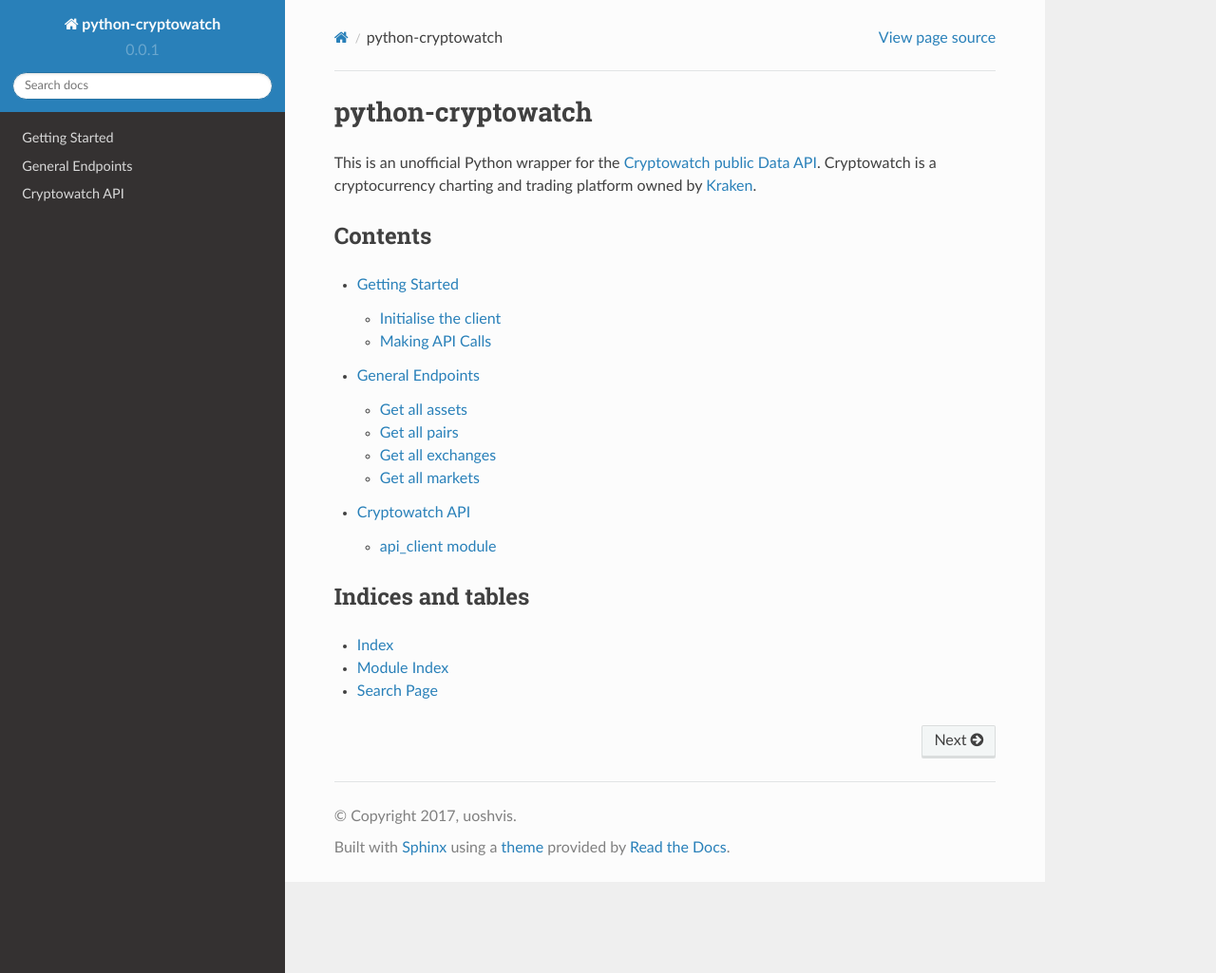
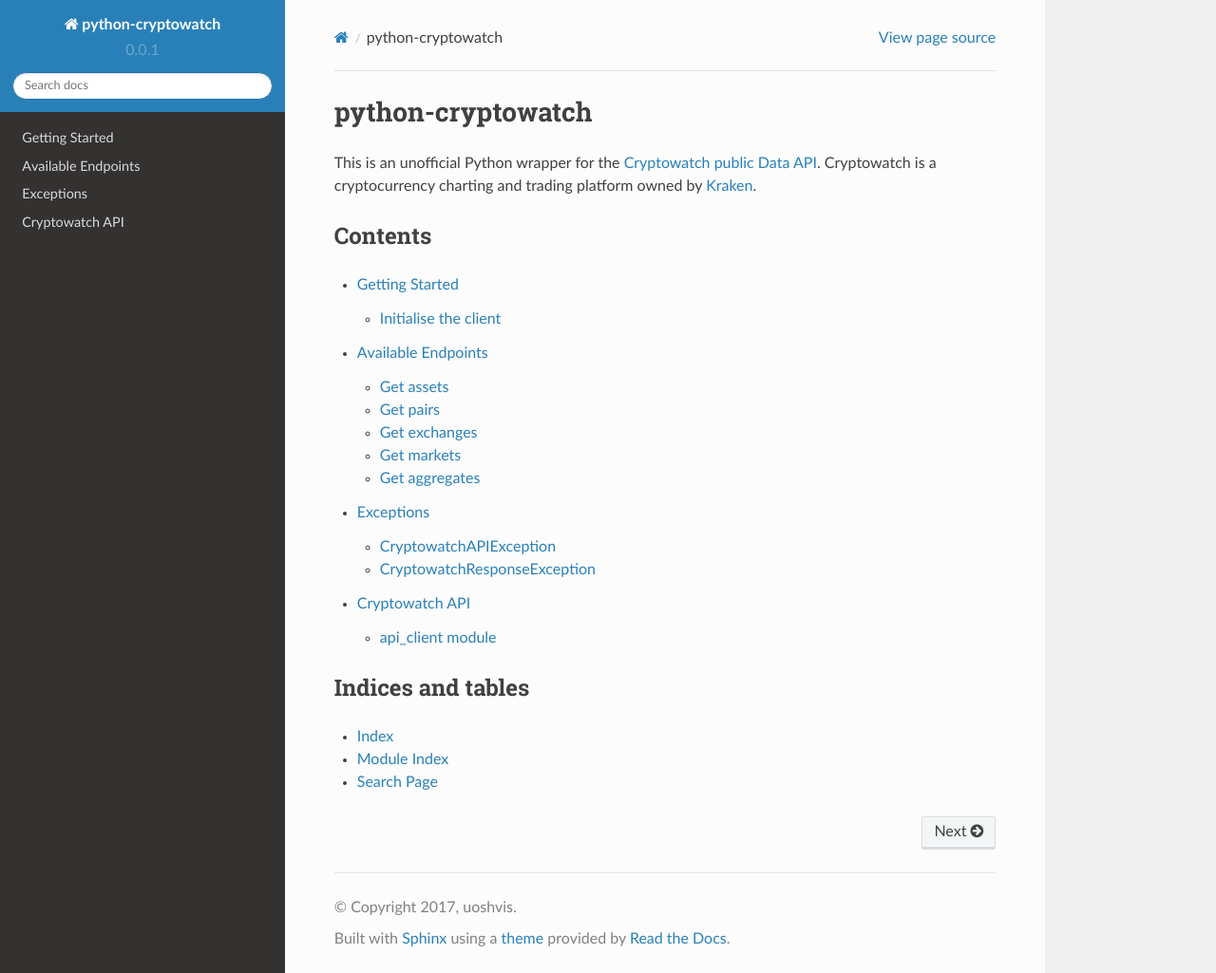
Before and after one commit to uoshvis/python-cryptowatch, a Sphinx documentation site: the page built from docs/index.rst, in a window 1280 px wide and 1025 px high. Shown: the whole window at 95% size. Built offline with Sphinx 7.4.7 and the Read the Docs theme 2.0.0, drawn with Linux system fonts in a browser that asks for light colours.

Commit message:
add exceptions docs

```diff
--- a/docs/general.rst
+++ b/docs/general.rst
@@ -1,31 +1,38 @@
-General Endpoints
-=================
+Available Endpoints
+===================
 
-`Get all assets <cryptowatch.html#cryptowatch.api_client.Client.get_assets>`_
-^^^^^^^^^^^^^^^^^^^^^^^^^^^^^^^^^^^^^^^^^^^^^^^^^^^^^^^^^^^^^^^^^^^^^^^^^^^^^
+`Get assets <cryptowatch.html#cryptowatch.api_client.Client.get_assets>`_
+^^^^^^^^^^^^^^^^^^^^^^^^^^^^^^^^^^^^^^^^^^^^^^^^^^^^^^^^^^^^^^^^^^^^^^^^^
 
 .. code:: python
 
     client.get_assets()
 
 
-`Get all pairs <cryptowatch.html#cryptowatch.api_client.Client.get_pairs>`_
-^^^^^^^^^^^^^^^^^^^^^^^^^^^^^^^^^^^^^^^^^^^^^^^^^^^^^^^^^^^^^^^^^^^^^^^^^^^^
+`Get pairs <cryptowatch.html#cryptowatch.api_client.Client.get_pairs>`_
+^^^^^^^^^^^^^^^^^^^^^^^^^^^^^^^^^^^^^^^^^^^^^^^^^^^^^^^^^^^^^^^^^^^^^^^
 
 .. code:: python
 
     client.get_pairs()
 
-`Get all exchanges <cryptowatch.html#cryptowatch.api_client.Client.get_exchanges>`_
-^^^^^^^^^^^^^^^^^^^^^^^^^^^^^^^^^^^^^^^^^^^^^^^^^^^^^^^^^^^^^^^^^^^^^^^^^^^^^^^^^^^^
+`Get exchanges <cryptowatch.html#cryptowatch.api_client.Client.get_exchanges>`_
+^^^^^^^^^^^^^^^^^^^^^^^^^^^^^^^^^^^^^^^^^^^^^^^^^^^^^^^^^^^^^^^^^^^^^^^^^^^^^^^
 
 .. code:: python
 
     client.get_exchanges()
 
-`Get all markets <cryptowatch.html#cryptowatch.api_client.Client.get_markets>`_
-^^^^^^^^^^^^^^^^^^^^^^^^^^^^^^^^^^^^^^^^^^^^^^^^^^^^^^^^^^^^^^^^^^^^^^^^^^^^^^^
+`Get markets <cryptowatch.html#cryptowatch.api_client.Client.get_markets>`_
+^^^^^^^^^^^^^^^^^^^^^^^^^^^^^^^^^^^^^^^^^^^^^^^^^^^^^^^^^^^^^^^^^^^^^^^^^^^^
 
 .. code:: python
 
     client.get_markets()
+
+`Get aggregates <cryptowatch.html#cryptowatch.api_client.Client.get_aggregates>`_
+^^^^^^^^^^^^^^^^^^^^^^^^^^^^^^^^^^^^^^^^^^^^^^^^^^^^^^^^^^^^^^^^^^^^^^^^^^^^^^^^^
+
+.. code:: python
+
+    client.get_aggregates()
--- a/docs/index.rst
+++ b/docs/index.rst
@@ -12,8 +12,8 @@
 
    overview
    general
+   exceptions
    cryptowatch
-
 
 Indices and tables
 ==================
--- a/docs/overview.rst
+++ b/docs/overview.rst
@@ -8,6 +8,3 @@
 
     from cryptowatch.api_client import Client
     client = Client()
-
-Making API Calls
-----------------
```
Also changed, not shown: docs/exceptions.rst (added, +19 -0 lines), 3 other files.
